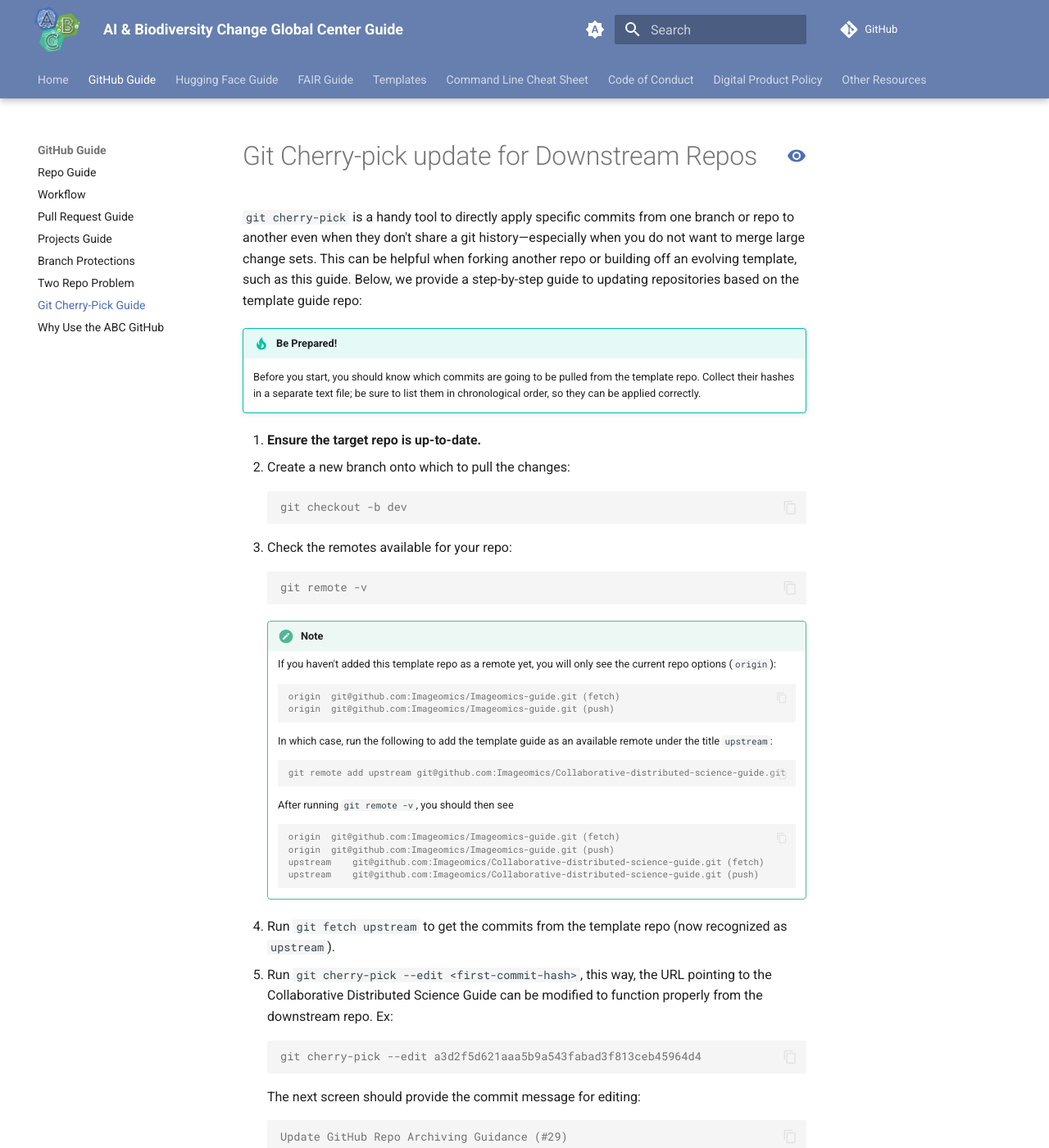
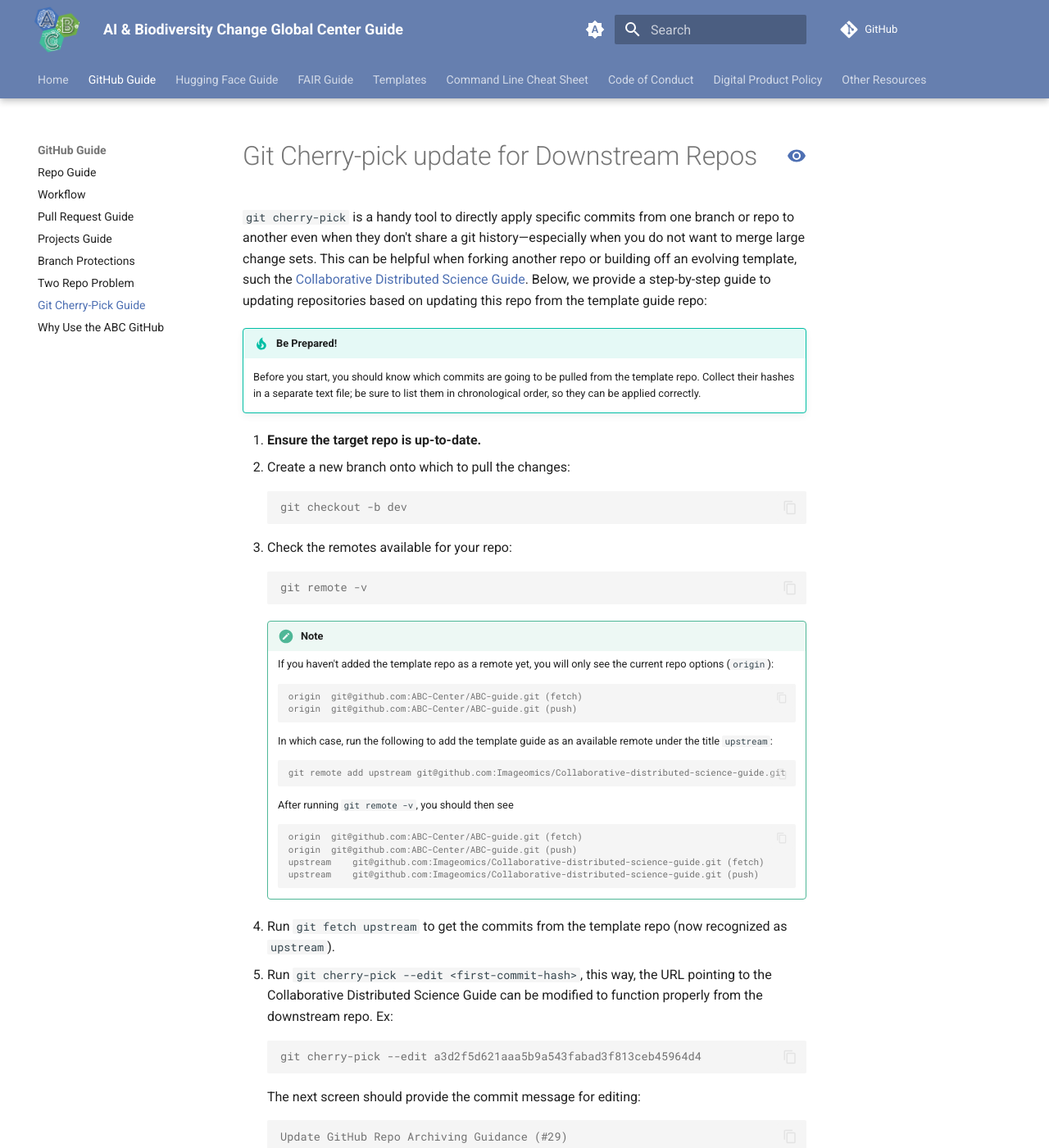
Before and after one commit to ABC-Center/ABC-guide, an MkDocs documentation site: the page built from docs/wiki-guide/Git-Cherry-Pick-Guide.md, in a window 1280 px wide and 1400 px high. Shown: the whole window at 82% size. Built offline with MkDocs 1.6.1 and Material for MkDocs 9.7.7, drawn with Linux system fonts in a browser that asks for light colours; comment, search, counter and statistics services are not loaded.

Commit message:
Rephrase intro and note to match different guide location, ABC-specific

````diff
--- a/docs/wiki-guide/Git-Cherry-Pick-Guide.md
+++ b/docs/wiki-guide/Git-Cherry-Pick-Guide.md
@@ -1,6 +1,6 @@
 # Git Cherry-pick update for Downstream Repos
 
-`git cherry-pick` is a handy tool to directly apply specific commits from one branch or repo to another even when they don't share a git history—especially when you do not want to merge large change sets. This can be helpful when forking another repo or building off an evolving template, such as this guide. Below, we provide a step-by-step guide to updating repositories based on the template guide repo:
+`git cherry-pick` is a handy tool to directly apply specific commits from one branch or repo to another even when they don't share a git history—especially when you do not want to merge large change sets. This can be helpful when forking another repo or building off an evolving template, such the [Collaborative Distributed Science Guide](https://github.com/Imageomics/Collaborative-distributed-science-guide). Below, we provide a step-by-step guide to updating repositories based on updating this repo from the template guide repo:
 
 !!! tip "Be Prepared!"
     Before you start, you should know which commits are going to be pulled from the template repo. Collect their hashes in a separate text file; be sure to list them in chronological order, so they can be applied correctly.
@@ -19,11 +19,11 @@
     ```
 
     !!! note
-        If you haven't added this template repo as a remote yet, you will only see the current repo options (`origin`):
+        If you haven't added the template repo as a remote yet, you will only see the current repo options (`origin`):
 
         ```console
-        origin	git@github.com:Imageomics/Imageomics-guide.git (fetch)
-        origin	git@github.com:Imageomics/Imageomics-guide.git (push)
+        origin	git@github.com:ABC-Center/ABC-guide.git (fetch)
+        origin	git@github.com:ABC-Center/ABC-guide.git (push)
         ```
 
         In which case, run the following to add the template guide as an available remote under the title `upstream`:
@@ -35,8 +35,8 @@
         After running `git remote -v`, you should then see
 
         ```console
-        origin	git@github.com:Imageomics/Imageomics-guide.git (fetch)
-        origin	git@github.com:Imageomics/Imageomics-guide.git (push)
+        origin	git@github.com:ABC-Center/ABC-guide.git (fetch)
+        origin	git@github.com:ABC-Center/ABC-guide.git (push)
         upstream	git@github.com:Imageomics/Collaborative-distributed-science-guide.git (fetch)
         upstream	git@github.com:Imageomics/Collaborative-distributed-science-guide.git (push)
         ```
````
